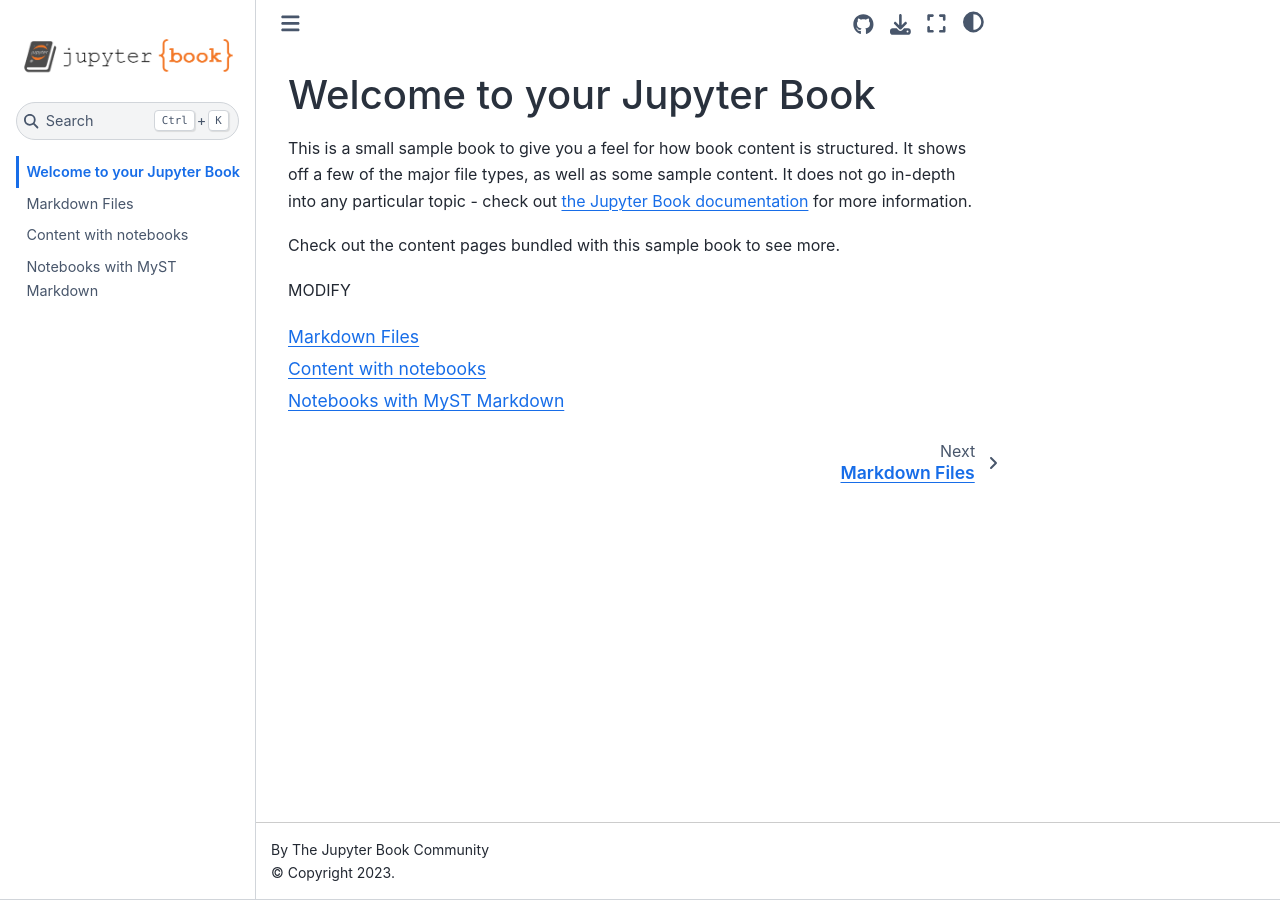
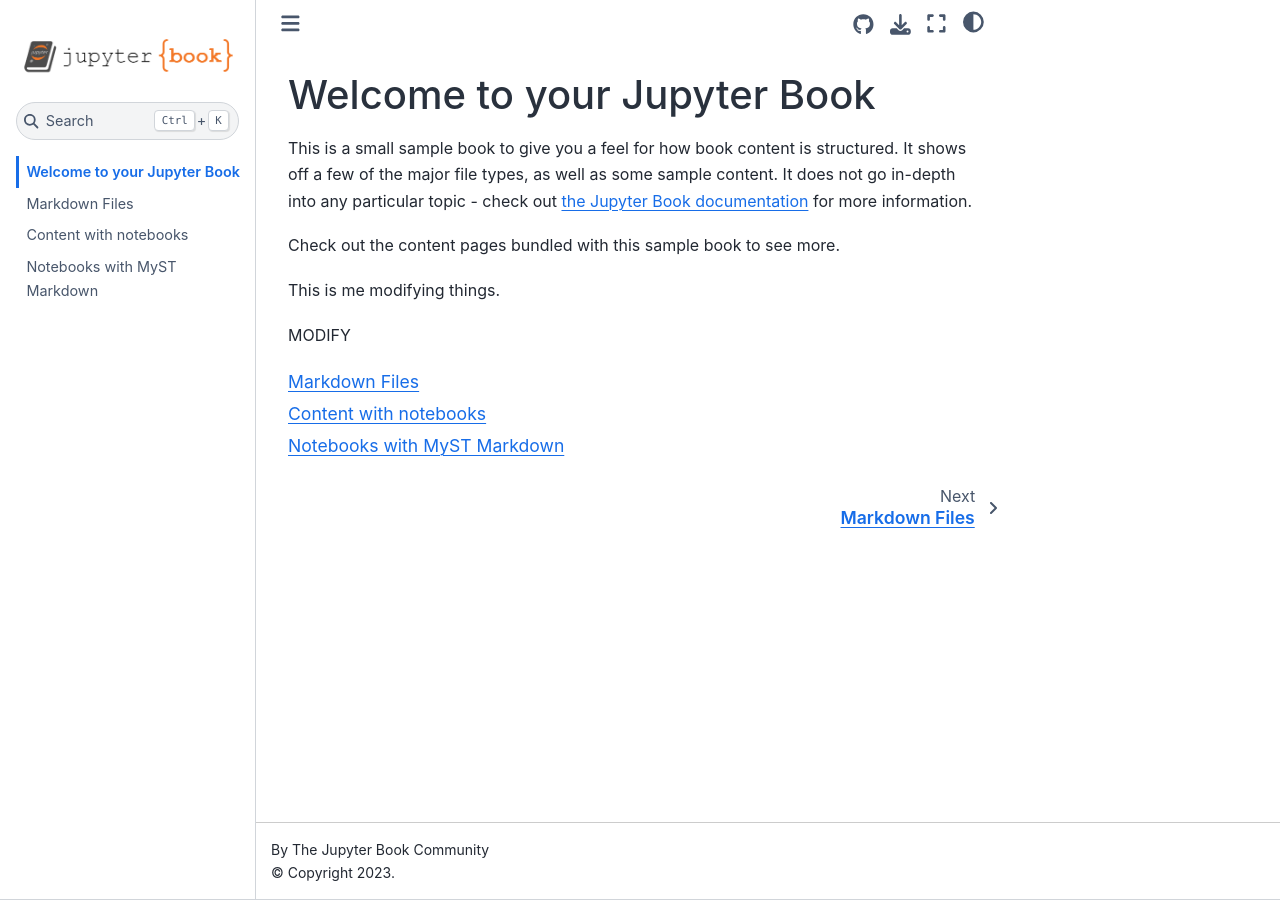
Before and after one commit to ejohnson643/WhatDoYourDataSay, a Jupyter Book: the page built from intro.md, in a window 1280 px wide. Built offline with Jupyter Book 1.0.4 settings and Sphinx 7.4.7 and the Sphinx Book theme 1.1.4, drawn with Linux system fonts in a browser that asks for light colours.

Commit message:
Making first edits.

````diff
--- a/intro.md
+++ b/intro.md
@@ -7,6 +7,8 @@
 
 Check out the content pages bundled with this sample book to see more.
 
+This is me modifying things.
+
 MODIFY
 
 ```{tableofcontents}
````
